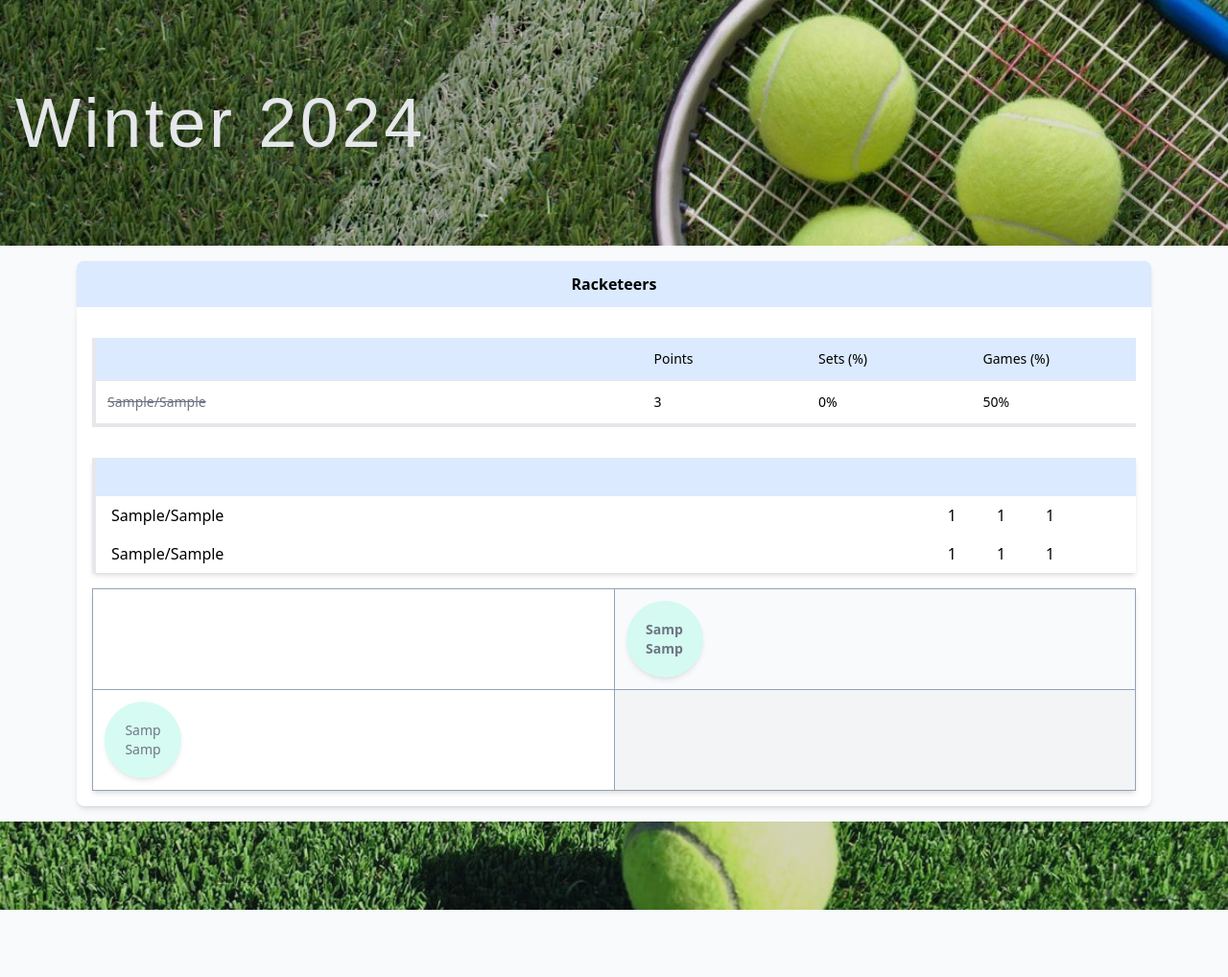
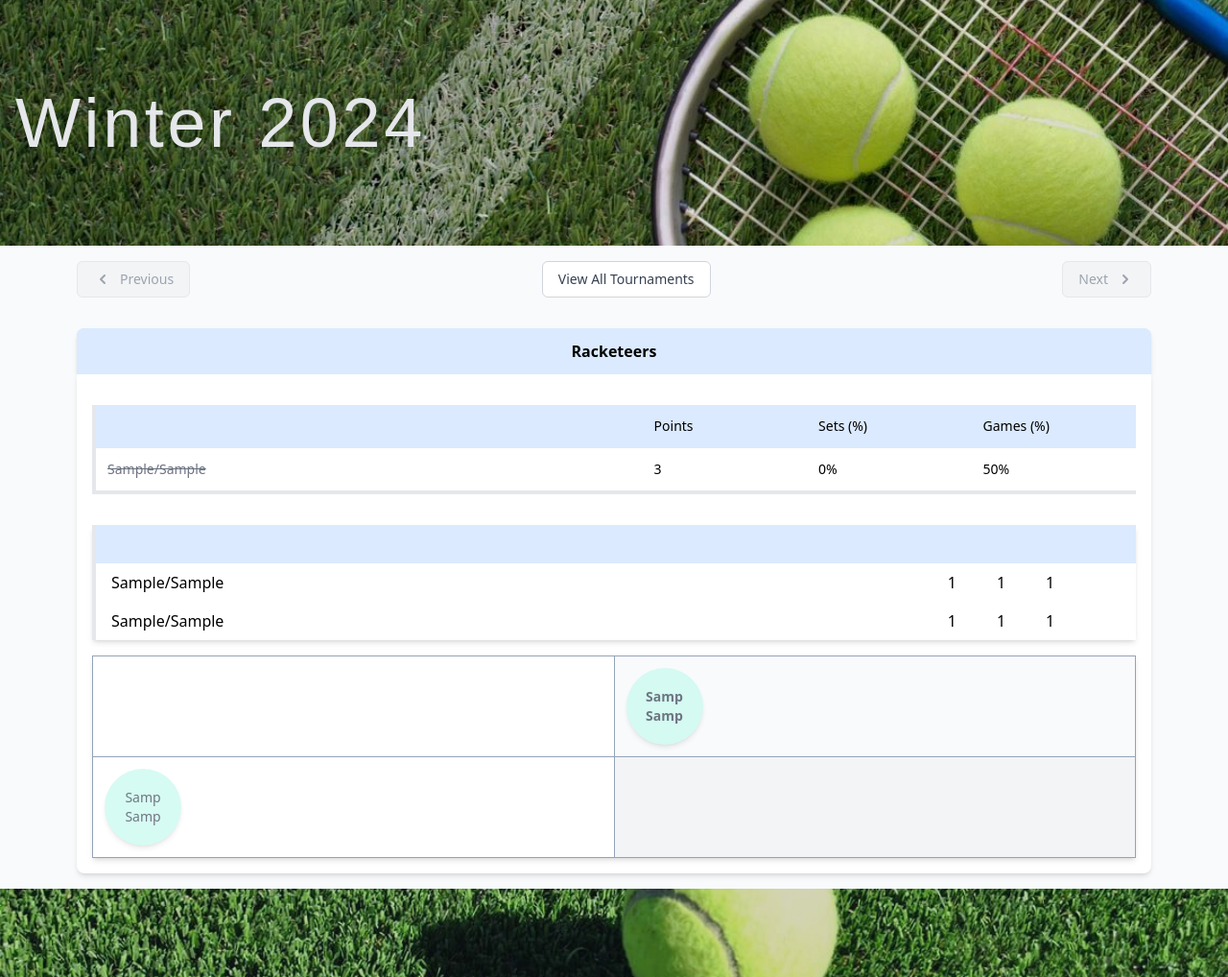
Before and after one commit to keithbloom/tennis-doubles, a Django app: page / in a window 1280 px wide. Shown: the whole page at 96% size. Before the commit the page ends 948 px from the top, so only its background shows below. Run offline with Django 5.2, Linux system fonts and the light colour scheme; data comes from the database, SQL or seed files in the repository; tables that the repository leaves empty hold one stand-in row (values such as "Sample post"); style sheets or scripts are compiled from the project's sources; parts of the project's set-up code (start-up, migrations or seed data) failed here and were passed over; some web fonts are replaced.

Commit message:
feat: add prev/next navigation to tournament grid
- Add navigation bar with Previous/Next arrows
- Disable arrows when no adjacent tournament exists
- Include "View All Tournaments" link in center
- Update TournamentGridView to set prev/next context to None

```diff
--- a/tournament/templates/tournament/grid.html
+++ b/tournament/templates/tournament/grid.html
@@ -4,6 +4,55 @@
 {% block content %}
 <div class="bg-slate-50 container mx-auto">
     {% include "components/header.html" with tournament=tournament %}
+
+    <!-- Prev/Next Navigation -->
+    <div class="w-full max-w-3xl md:max-w-5xl lg:max-w-6xl mx-auto px-4 pt-4">
+        <div class="flex justify-between items-center mb-4">
+            <div>
+                {% if prev_tournament %}
+                <a href="{% url 'tournament_detail' prev_tournament.id %}"
+                   class="inline-flex items-center px-4 py-2 border border-gray-300 text-sm font-medium rounded-md text-gray-700 bg-white hover:bg-gray-50 focus:outline-none focus:ring-2 focus:ring-offset-2 focus:ring-blue-500">
+                    <svg class="mr-2 h-5 w-5" xmlns="http://www.w3.org/2000/svg" viewBox="0 0 20 20" fill="currentColor">
+                        <path fill-rule="evenodd" d="M12.707 5.293a1 1 0 010 1.414L9.414 10l3.293 3.293a1 1 0 01-1.414 1.414l-4-4a1 1 0 010-1.414l4-4a1 1 0 011.414 0z" clip-rule="evenodd" />
+                    </svg>
+                    Previous
+                </a>
+                {% else %}
+                <div class="inline-flex items-center px-4 py-2 border border-gray-200 text-sm font-medium rounded-md text-gray-400 bg-gray-100 cursor-not-allowed">
+                    <svg class="mr-2 h-5 w-5" xmlns="http://www.w3.org/2000/svg" viewBox="0 0 20 20" fill="currentColor">
+                        <path fill-rule="evenodd" d="M12.707 5.293a1 1 0 010 1.414L9.414 10l3.293 3.293a1 1 0 01-1.414 1.414l-4-4a1 1 0 010-1.414l4-4a1 1 0 011.414 0z" clip-rule="evenodd" />
+                    </svg>
+                    Previous
+                </div>
+                {% endif %}
+            </div>
+
+            <a href="{% url 'tournament_history' %}"
+               class="inline-flex items-center px-4 py-2 border border-gray-300 text-sm font-medium rounded-md text-gray-700 bg-white hover:bg-gray-50 focus:outline-none focus:ring-2 focus:ring-offset-2 focus:ring-blue-500">
+                View All Tournaments
+            </a>
+
+            <div>
+                {% if next_tournament %}
+                <a href="{% url 'tournament_detail' next_tournament.id %}"
+                   class="inline-flex items-center px-4 py-2 border border-gray-300 text-sm font-medium rounded-md text-gray-700 bg-white hover:bg-gray-50 focus:outline-none focus:ring-2 focus:ring-offset-2 focus:ring-blue-500">
+                    Next
+                    <svg class="ml-2 h-5 w-5" xmlns="http://www.w3.org/2000/svg" viewBox="0 0 20 20" fill="currentColor">
+                        <path fill-rule="evenodd" d="M7.293 14.707a1 1 0 010-1.414L10.586 10 7.293 6.707a1 1 0 011.414-1.414l4 4a1 1 0 010 1.414l-4 4a1 1 0 01-1.414 0z" clip-rule="evenodd" />
+                    </svg>
+                </a>
+                {% else %}
+                <div class="inline-flex items-center px-4 py-2 border border-gray-200 text-sm font-medium rounded-md text-gray-400 bg-gray-100 cursor-not-allowed">
+                    Next
+                    <svg class="ml-2 h-5 w-5" xmlns="http://www.w3.org/2000/svg" viewBox="0 0 20 20" fill="currentColor">
+                        <path fill-rule="evenodd" d="M7.293 14.707a1 1 0 010-1.414L10.586 10 7.293 6.707a1 1 0 011.414-1.414l4 4a1 1 0 010 1.414l-4 4a1 1 0 01-1.414 0z" clip-rule="evenodd" />
+                    </svg>
+                </div>
+                {% endif %}
+            </div>
+        </div>
+    </div>
+
     <div class="w-full max-w-3xl md:max-w-5xl lg:max-w-6xl mx-auto p-4"
         x-data="{ activeTab: '{{ group_data.0.group.name }}' }">
 
```
